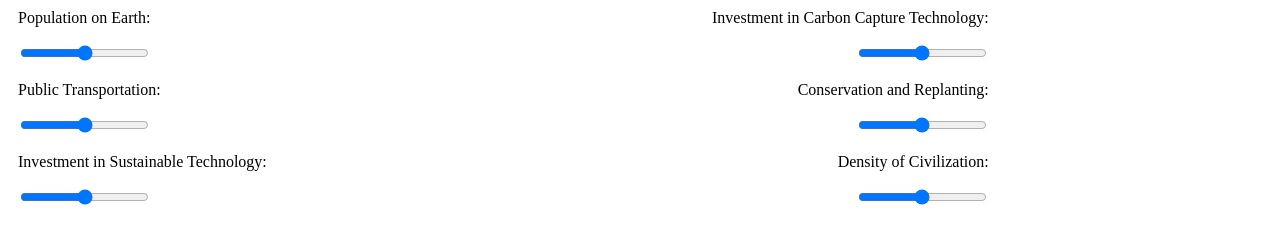
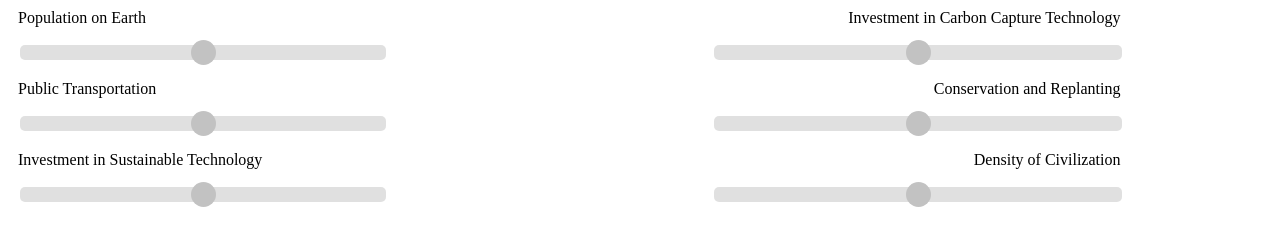
Before and after one commit to JordynA97/CapVisualizer, a website: page VisualizerHTML.html in a window 1280 px wide. Shown: the part 470-716 px from the top of the page. Drawn offline with Linux system fonts and the light colour scheme.

Commit message:
stylized sliders

```diff
--- a/VisualizerHTML.html
+++ b/VisualizerHTML.html
@@ -18,24 +18,24 @@
     </div>
 
     <div class="variableSlidersOne">
-      <p>Population on Earth: </p>
+      <p>Population on Earth</p>
       <input id="population" type="range" min="0" max="10" value="5" onchange="checkVariables()">
 
-      <p>Public Transportation: </p>
+      <p>Public Transportation</p>
       <input id="transport" type="range" min="0" max="10" value="5" onchange="checkVariables()">
 
-      <p>Investment in Sustainable Technology: </p>
+      <p>Investment in Sustainable Technology</p>
       <input id="sustainTech" type="range" min="0" max="10" value="5" onchange="checkVariables()">
     </div>
 
     <div class = "variableSlidersTwo">
-      <p>Investment in Carbon Capture Technology: </p>
+      <p class='labels'>Investment in Carbon Capture Technology</p>
       <input id="carbonCapture" type="range" min="0" max="10" value="5" onchange="checkVariables()">
 
-      <p>Conservation and Replanting: </p>
+      <p class='labels'>Conservation and Replanting</p>
       <input id="conservation" type="range" min="0" max="10" value="5" onchange="checkVariables()">
 
-      <p>Density of Civilization: </p>
+      <p class='labels'>Density of Civilization</p>
       <input id="civilDensity" type="range" min="0" max="10" value="5" onchange="checkVariables()">
     </div>
 
--- a/src/script.js
+++ b/src/script.js
@@ -3,7 +3,6 @@
 function checkVariables(){
     //variable sliders
     let populationSlider = document.getElementById("population");
-    let publicTransport = document.getElementById("transport");
 
     //outcome animations
     let badImg = document.getElementById("badEndingImg");
--- a/stylesheet.css
+++ b/stylesheet.css
@@ -27,9 +27,49 @@
     display: block;
     margin-top: 400px;
     margin-left: 55%;
-    text-align: right;
+
 }
 
+.labels{
+    text-align: right;
+    display: block;
+    margin-right: -50%;
+}
 .images{
     margin-top: 5%;
 }
+
+#population, #transport, #sustainTech, #carbonCapture, #conservation, #civilDensity {
+    align-content: right;
+    -webkit-appearance: none;
+    width: 150%;
+    height: 15px;
+    border-radius: 5px;
+    background: #d3d3d3;
+    outline: none;
+    opacity: 0.7;
+    -webkit-transition: .2s;
+    transition: opacity .2s;
+  }
+
+  #population:hover, #transport:hover, #sustainTech:hover, #carbonCapture:hover, #conservation:hover, #civilDensity:hover {
+    opacity: 1;
+  }
+
+  #population::-webkit-slider-thumb, #transport::-webkit-slider-thumb, #sustainTech::-webkit-slider-thumb, #carbonCapture::-webkit-slider-thumb, #conservation::-webkit-slider-thumb, #civilDensity::-webkit-slider-thumb {
+    -webkit-appearance: none;
+    appearance: none;
+    width: 25px;
+    height: 25px;
+    border-radius: 50%;
+    background:darkgrey;
+    cursor: pointer;
+  }
+
+  #population::-moz-range-thumb, #transport::-moz-range-thumb, #sustainTech::-moz-range-thumb, #carbonCapture::-moz-range-thumb, #conservation::-moz-range-thumb, #civilDensity::-moz-range-thumb {
+    width: 25px;
+    height: 25px;
+    border-radius: 50%;
+    background: grey;
+    cursor: pointer;
+  }
```
